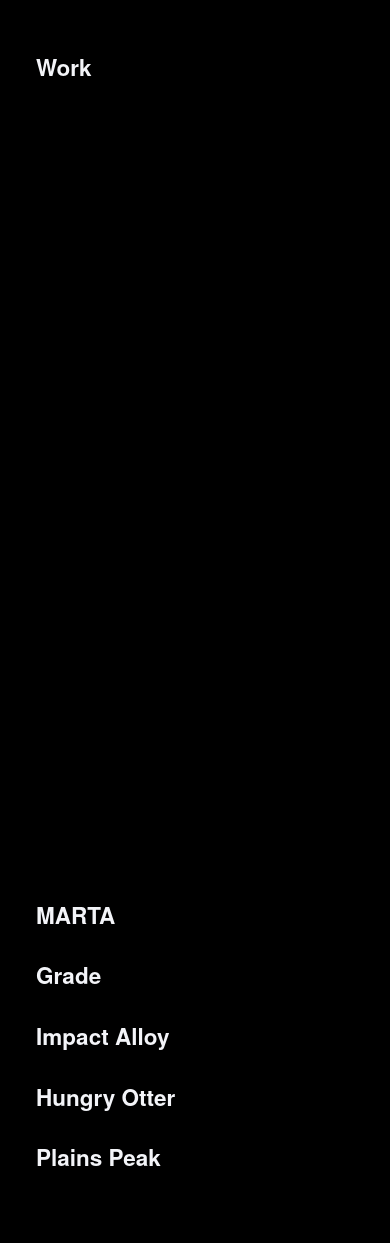
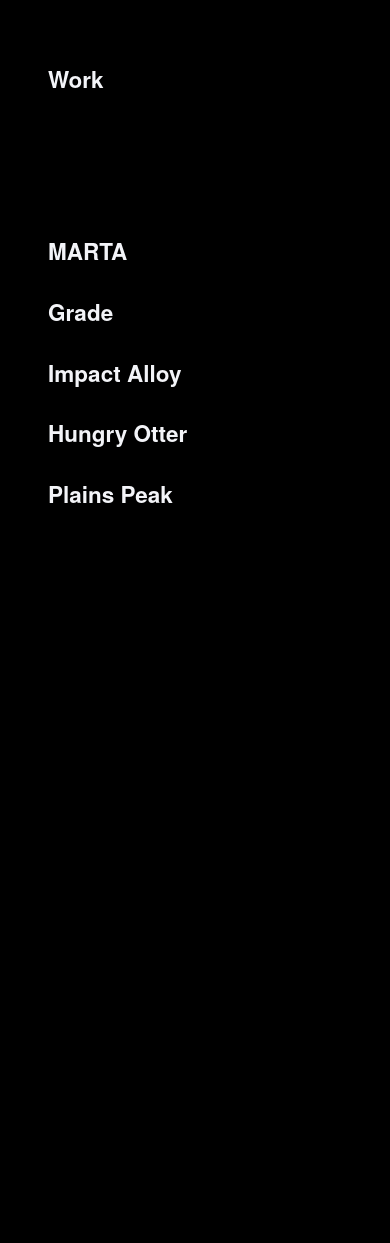
Before and after one commit to andrewwhited/portfolio, a PHP site: page /work.php in a window 390 px wide. After the commit the page ends 503 px from the top, so only its background shows below. Run offline with PHP 8.4, Linux system fonts and the light colour scheme; some libraries are stand-ins or nearby versions.

Commit message:
added responsive to work and thoughts

```diff
--- a/css/skeleton.css
+++ b/css/skeleton.css
@@ -6,7 +6,6 @@
 * http://www.opensource.org/licenses/mit-license.php
 * 12/15/2014
 */
-
 
 /* Table of contents
 ––––––––––––––––––––––––––––––––––––––––––––––––––
@@ -38,7 +37,7 @@
   width: 100vw;
   float: left;
   box-sizing: border-box;
-  padding: 3.6rem;
+  padding: 4.8rem;
   }
 
 
@@ -89,7 +88,7 @@ h1, h2, h3, {
 h1 { font-size: 2.25rem; line-height: 1.333333333;  letter-spacing: 0; padding:0.1rem 0 1.1rem 0;}
 h2 { font-size: 2.25rem; line-height: 1.333333333;  letter-spacing: 0; padding:0.1rem 0 1.1rem 0;}
 h3 { font-size: 1.5rem; line-height: 1.6;  letter-spacing: 0; padding:0.6rem 0 0.6rem 0;}
-h4 { font-size: 2.25rem; line-height: 1.333333333;  letter-spacing: 0; padding:0.1rem 0 1.1rem 0; font-weight: 400;}
+h4 { font-size: 1.5rem; line-height: 1.6;  letter-spacing: 0; padding:0.6rem 0 0.6rem 0; font-weight: 400;}
 h5 { font-size: 1.5rem; line-height: 1.6;  letter-spacing: 0; padding: 0.6rem  0 0.6rem 0; margin-top: 0;font-weight: 400; font-style: italic; text-align: left;}
 h6 { font-size: 1.5rem; line-height: 1.6;  letter-spacing: 0; padding: 0.6rem  0 0.6rem 0;}
 p  { font-size: 1.5rem; line-height: 1.6;  letter-spacing: 0; padding: 0.6rem  0 0.6rem 0;}
@@ -97,13 +96,7 @@ p  { font-size: 1.5rem; line-height: 1.6;  letter-spacing: 0; padding: 0.6rem  0
 
 /* Larger than phablet */
 @media (min-width: 800px) {
-  h1 { font-size: 2.25rem; }
-  h2 { font-size: 2.25rem; }
-  h3 { font-size: 1.5rem; }
-  h4 { font-size: 2.25rem; }
-  h5 { font-size: 1.5rem; }
-  h6 { font-size: 1.5rem; }
-  p  { font-size: 1.5rem; }
+  h4 { font-size: 2.25rem; line-height: 1.333333333;  letter-spacing: 0; padding:0.1rem 0 1.1rem 0;}
 }
 
 
@@ -117,7 +110,7 @@ a {
   position: relative;
   display: inline-block;
   vertical-align: bottom;
-  white-space: nowrap;
+  white-space: normal;
   -webkit-transition: background-color 0.4s, border-color 0.4s, color 0.4s;
   transition: background-color 0.4s, border-color 0.4s, color 0.4s;
 }
@@ -165,7 +158,8 @@ ol, ul {
   padding-left: 3.375rem;
   margin:0 0 2.4rem 0; }
 li {
-  padding: 0.6rem 0 0.6rem 0; }
+  padding: 0.6rem 0 0.6rem 0;
+  word-wrap: break-word; }
 
 .item ul {list-style: none;}
 .item li, .item ul {padding: 0;}
@@ -212,6 +206,7 @@ p {
 .svgLogo:hover path, .logo:focus .svgLogo path {
   fill:#a7a9ac;
 }
+
 /*Project and article pages========================*/
 /*hero section*/
 
@@ -285,6 +280,7 @@ p {
   background-color: #f3f4f8;
 }
 
+@media (min-width: 800px) {
   .alpha .text {
     padding-bottom: 2.4rem;
   }
@@ -292,11 +288,12 @@ p {
   .omega .text{
     padding-top: 2.4rem;
   }
+}
 /*pull quotes*/
 .pull div {
   margin: 0 auto;
-  max-width: 72rem;
-  padding: 7.2rem 0 8.4rem 0;
+  max-width: 42rem;
+  padding: 1.2rem 4.8rem 2.4rem 4.8rem;
   text-align: center;
 }
 
@@ -304,6 +301,13 @@ p {
   text-indent: -1rem;
   text-align: left;
   margin-bottom: 0.6rem;
+}
+
+@media (min-width: 800px) {
+  .pull div {
+    padding: 7.2rem 4.8rem 8.4rem 4.8rem;
+    max-width: 72rem;
+  }
 }
 
 /*ending tombstone mark*/
@@ -314,16 +318,57 @@ p {
 
 
 /*work and Thouhgts pages====================*/
-.tall{
+.preview{
+    height:18vh;
+    position:fixed;
+    top:0;
+    left:0;
+    background-color:#000;
+    z-index:2;
+  }
+
+  .right .preview{
+    left:auto;
+    right:0;
+  }
+
+  .column.item{
+    margin-top: 20vh;
+    padding-right:2.4rem;
+  }
+
+@media (min-width: 800px) {
+  .preview{
     height:100vh;
   }
+
+  .column.item{
+  margin-left:50vw;
+  margin-top: 0;
+  }
+
+  .right h1{
+  text-align: right
+}
+
+}
+
+.right .column.item{
+  margin-left:0;
+}
+
 .backdrop{
+  display: none;
+}
+
+@media (min-width: 800px) {
+  .backdrop{
+    display:block;
     height: 100vh;
     width:50vw;
     position:absolute;
     top:0;
     left:0;
-  z-index: -1;
     opacity: 0;
       -webkit-transition: opacity 0.75s;
     transition: opacity 0.75s;
@@ -335,11 +380,11 @@ p {
   .visable{
     opacity:1;
   }
+}
 
 /*right align thoughts page*/
 .right{
-  right:0;
-  left:auto;
+
 }
 
 .rightAligned{
--- a/work.php
+++ b/work.php
@@ -4,9 +4,9 @@
 –––––––––––––––––––––––––––––––––––––––––––––––––– -->
  <div class="container">
     <div class="row">
-      <div class="half column tall">
+      <div class="half column preview">
+        <h1>Work</h1>
         <div class="backdrop"></div>
-        <h1>Work</h1>
       </div> <!-- End column -->
       <div class="half column item scene_element slidedown">
         <ul>
```
Also changed, not shown: thoughts.php (+4 -4 lines). Lines whose indentation alone changed are shown as unchanged.
